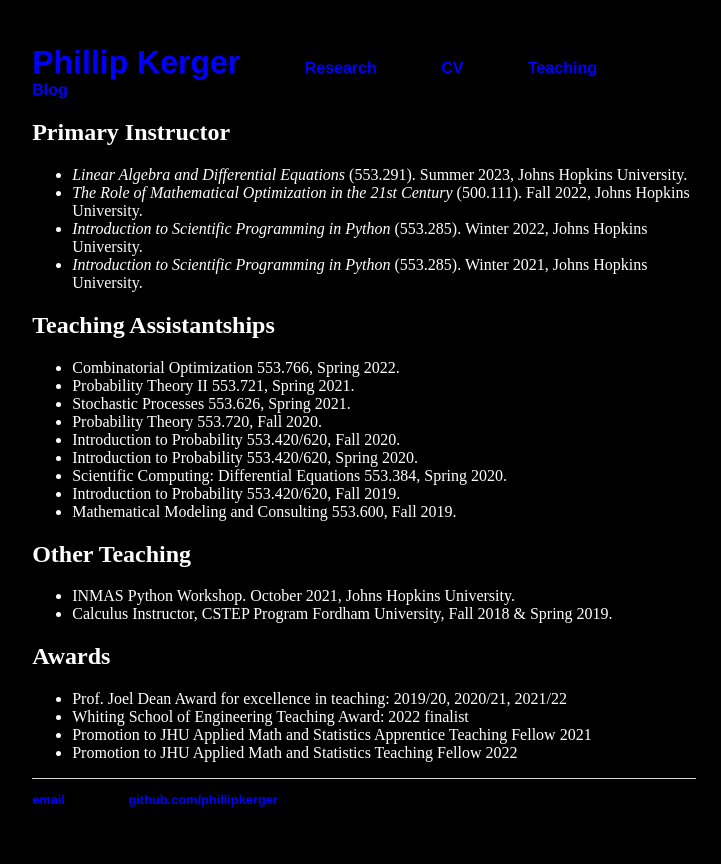
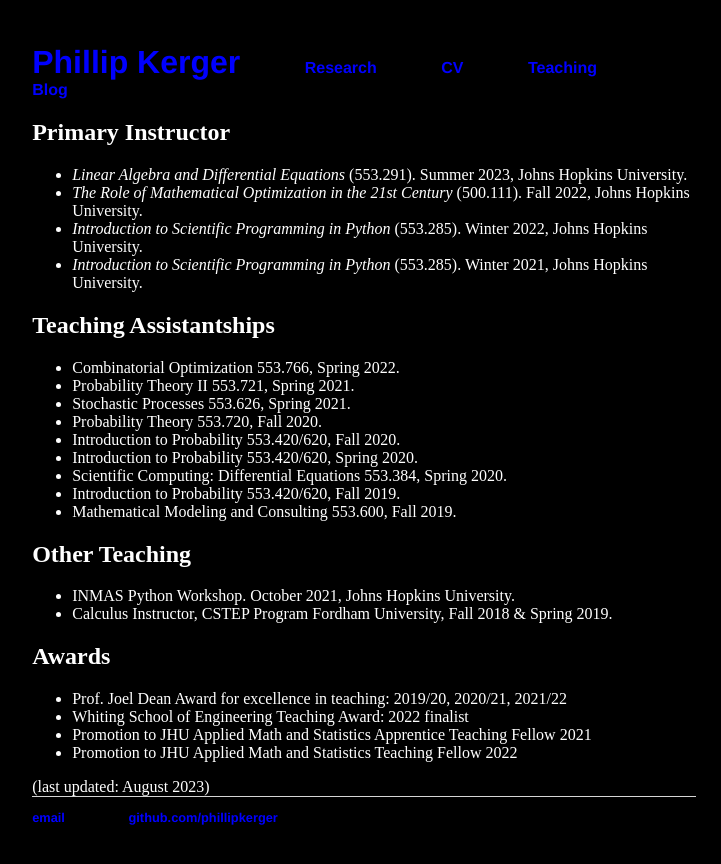
Before and after one commit to PhillipKerger/phillipkerger.github.io, a Jekyll site: the page built from teaching/index.html, in a window 1280 px wide. Shown: the top 864 px of the page, without its empty margins (276-997 px from the left). Built offline with Jekyll 4.4.1, drawn with Linux system fonts in a browser that asks for light colours.

Commit message:
Update index.html

```diff
--- a/teaching/index.html
+++ b/teaching/index.html
@@ -41,5 +41,5 @@
 		<li> Promotion to JHU Applied Math and Statistics Apprentice Teaching Fellow 2021 </li>
 		<li> Promotion to JHU Applied Math and Statistics Teaching Fellow 2022 </li>
 	</ul>
-
+(last updated: August 2023)
 </div><!-- /.blurb -->
```
